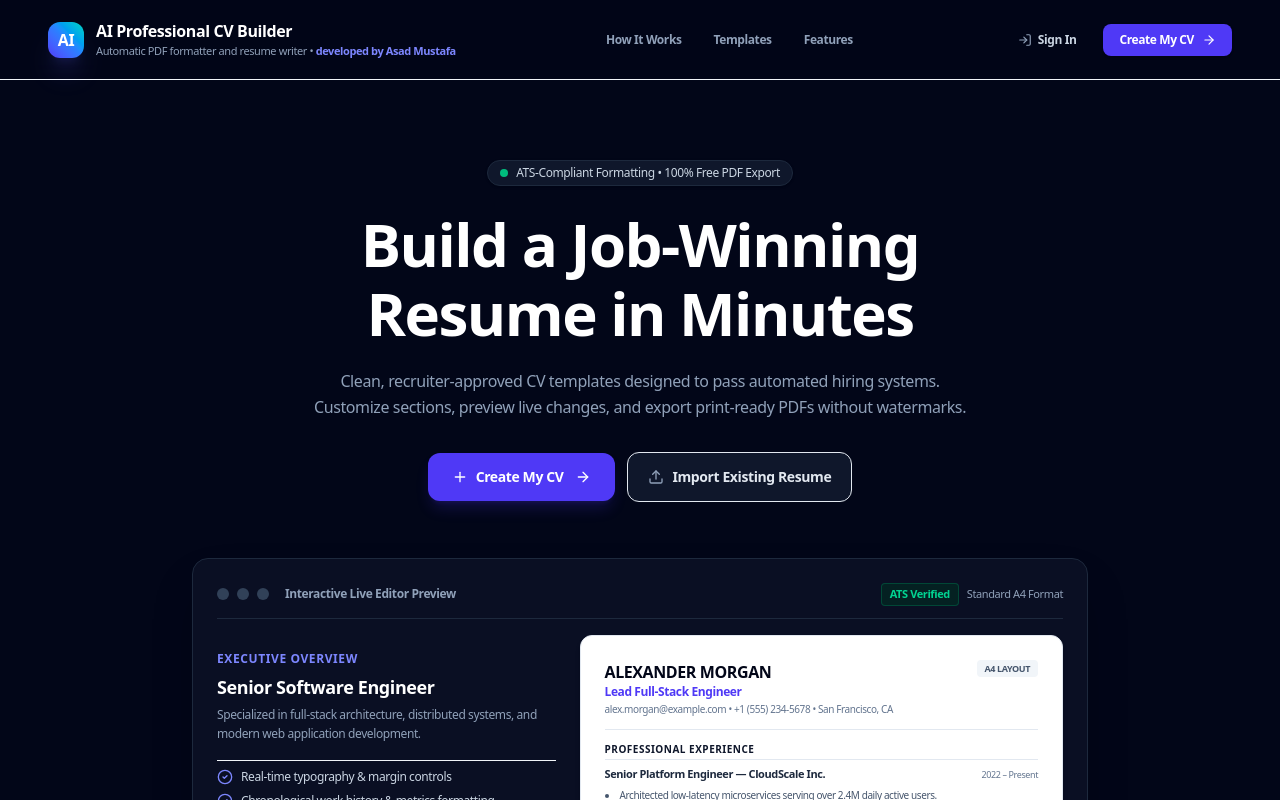
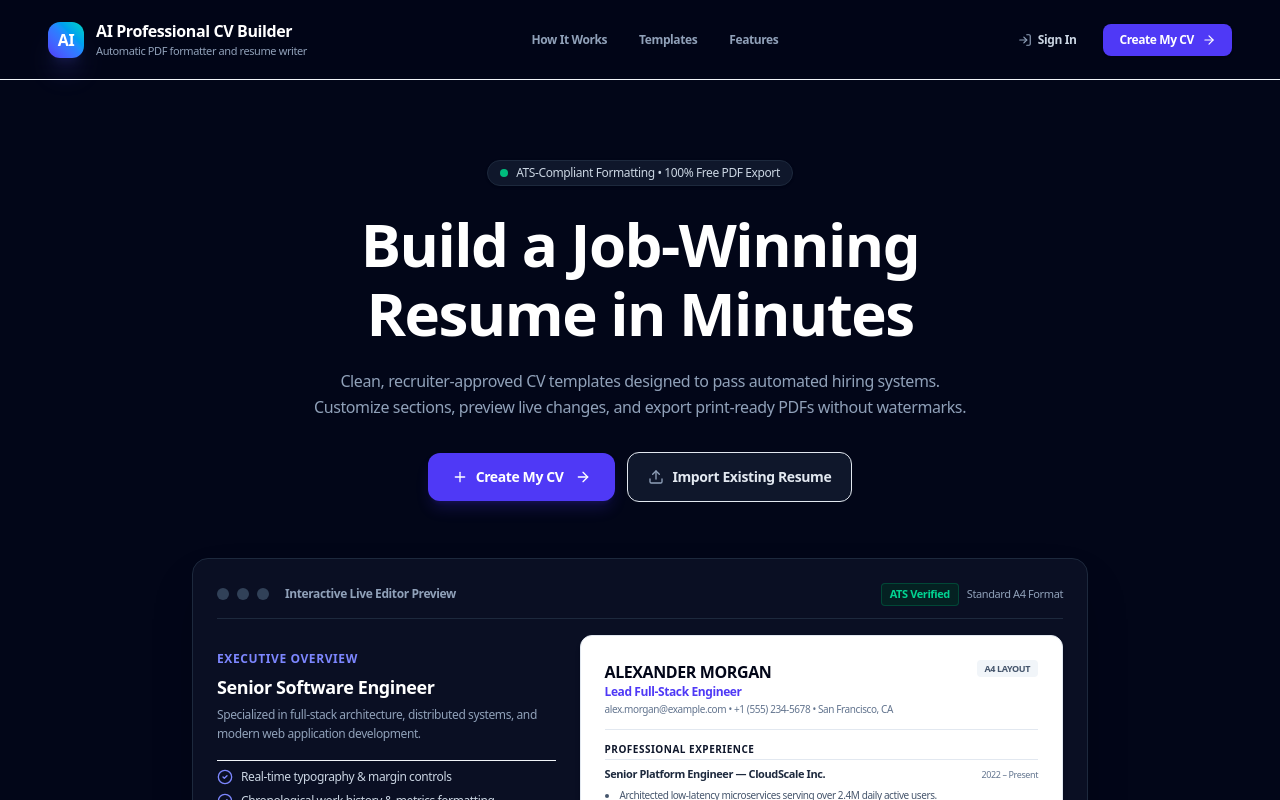
Before and after one commit to asad-3939/professional-cv-generator, a React (Vite) app: page / in a window 1280 px wide. Shown: the top 800 px of the page. Built offline with nearby package versions, Linux system fonts and the light colour scheme; no server answers.

Commit message:
refactor: remove developer credit from UI headers

```diff
--- a/src/App.tsx
+++ b/src/App.tsx
@@ -313,7 +313,7 @@ export default function App() {
                   <span className="hidden sm:inline">AI Professional CV Builder</span>
                   <span className="inline sm:hidden font-black">AI CV Builder</span>
                 </h1>
-                <p className="text-[10px] text-slate-400 font-medium hidden sm:block mt-0.5">Automatic PDF formatter and resume writer • <span className="text-indigo-400 font-semibold">developed by Asad Mustafa</span></p>
+                <p className="text-[10px] text-slate-400 font-medium hidden sm:block mt-0.5">Automatic PDF formatter and resume writer</p>
               </div>
             </div>
 
--- a/src/components/Homepage.tsx
+++ b/src/components/Homepage.tsx
@@ -93,7 +93,7 @@ export function Homepage({
             <div className="flex items-center gap-2">
               <span className="text-base font-bold text-white tracking-tight">AI Professional CV Builder</span>
             </div>
-            <p className="text-[11px] text-slate-400 font-medium hidden sm:block">Automatic PDF formatter and resume writer • <span className="text-indigo-400 font-semibold">developed by Asad Mustafa</span></p>
+            <p className="text-[11px] text-slate-400 font-medium hidden sm:block">Automatic PDF formatter and resume writer</p>
           </div>
         </div>
 
```
